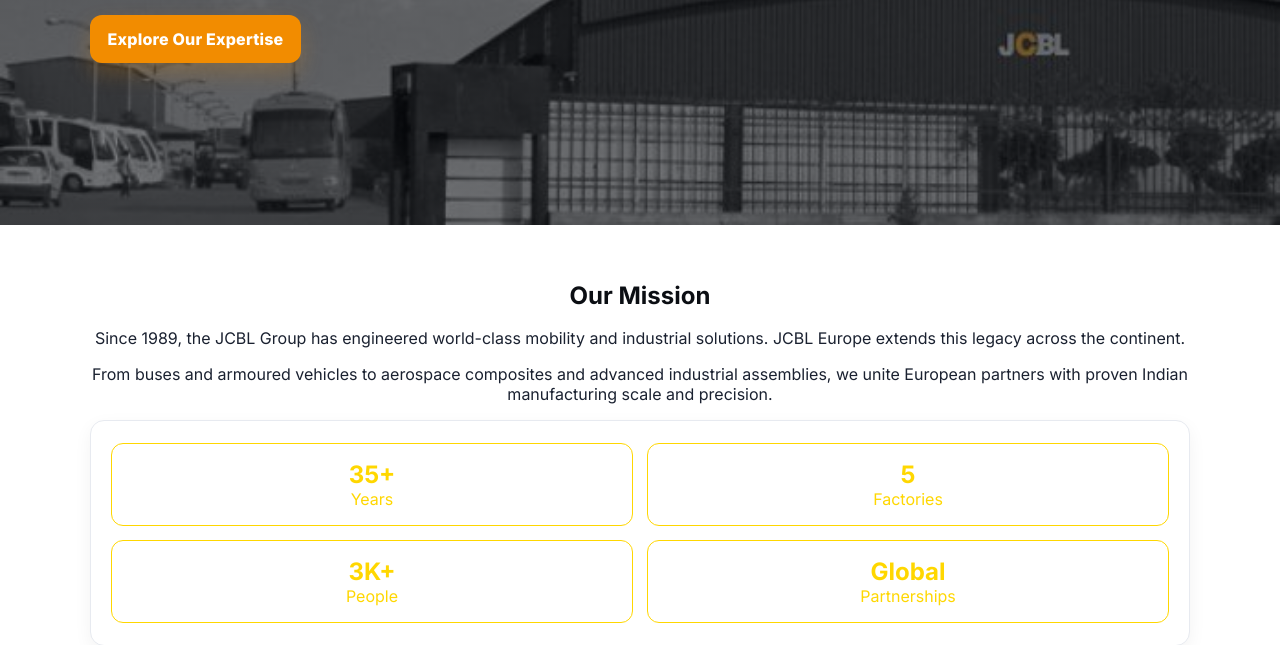
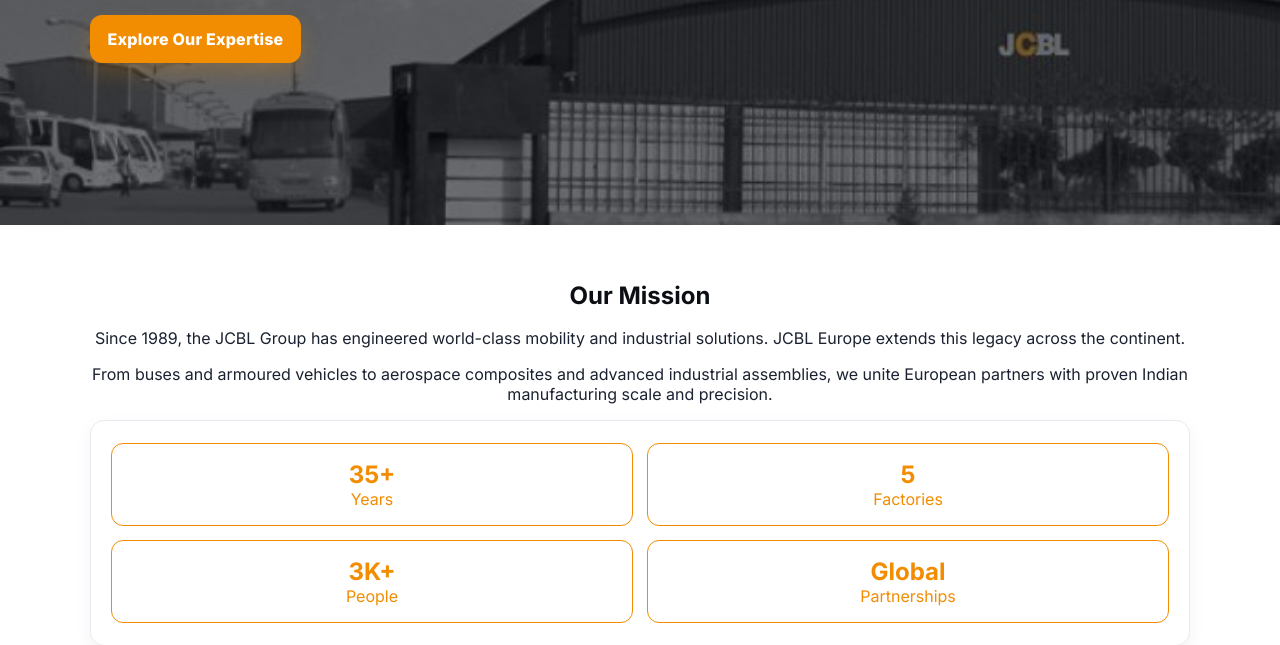
Before and after one commit to jcblgroupeu/jcbl-europe-site, a plain HTML site: page index.html in a window 1280 px wide. Shown: the part 326-971 px from the top of the page. Drawn offline with Linux system fonts and the light colour scheme.

Commit message:
Update index.html

```diff
--- a/index.html
+++ b/index.html
@@ -17,15 +17,15 @@
     /* Hero title in orange */
     .hero h1 { color: #F28C00; }
 
-    /* Yellow stats */
+    /* Stats in orange */
     #about .stat {
       background: #fff;
-      border: 1.5px solid #FFD700;
-      color: #FFD700;
+      border: 1.5px solid #F28C00;
+      color: #F28C00;
     }
     #about .stat strong,
     #about .stat span {
-      color: #FFD700;
+      color: #F28C00;
     }
 
     /* Center press cards */
```
